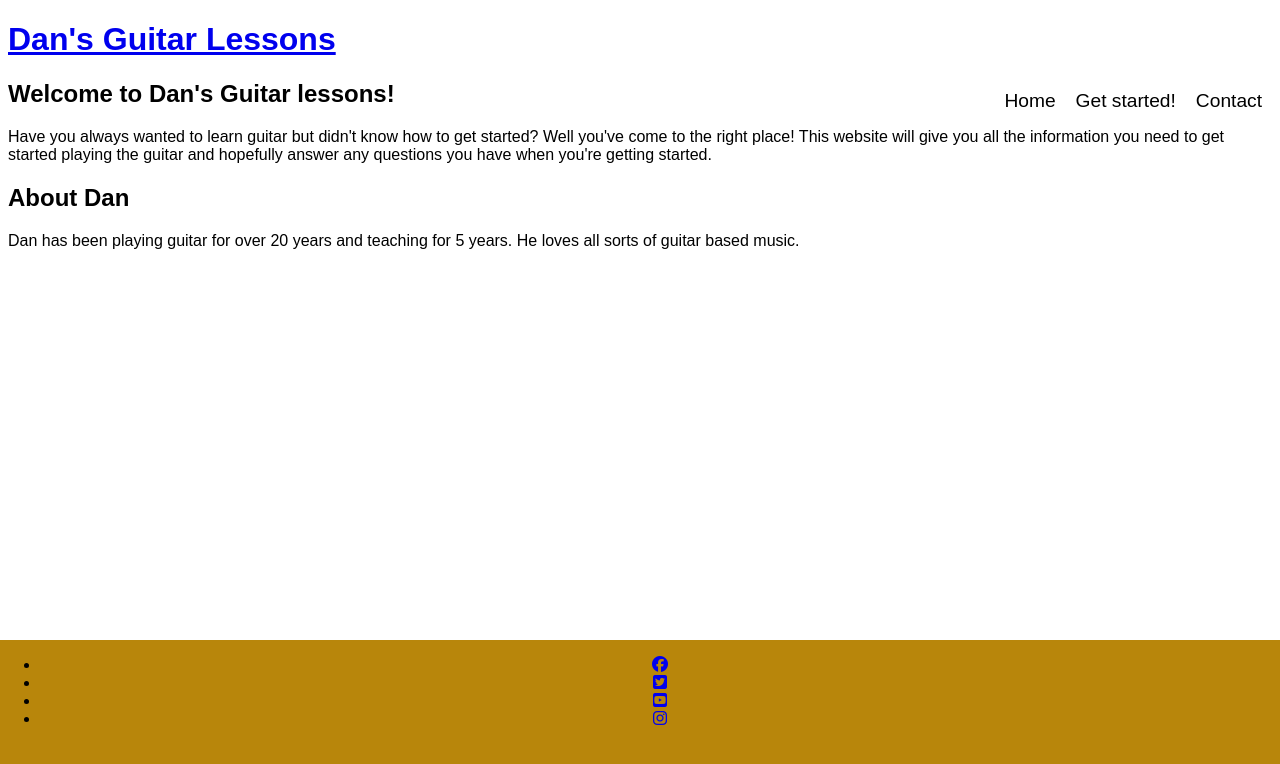
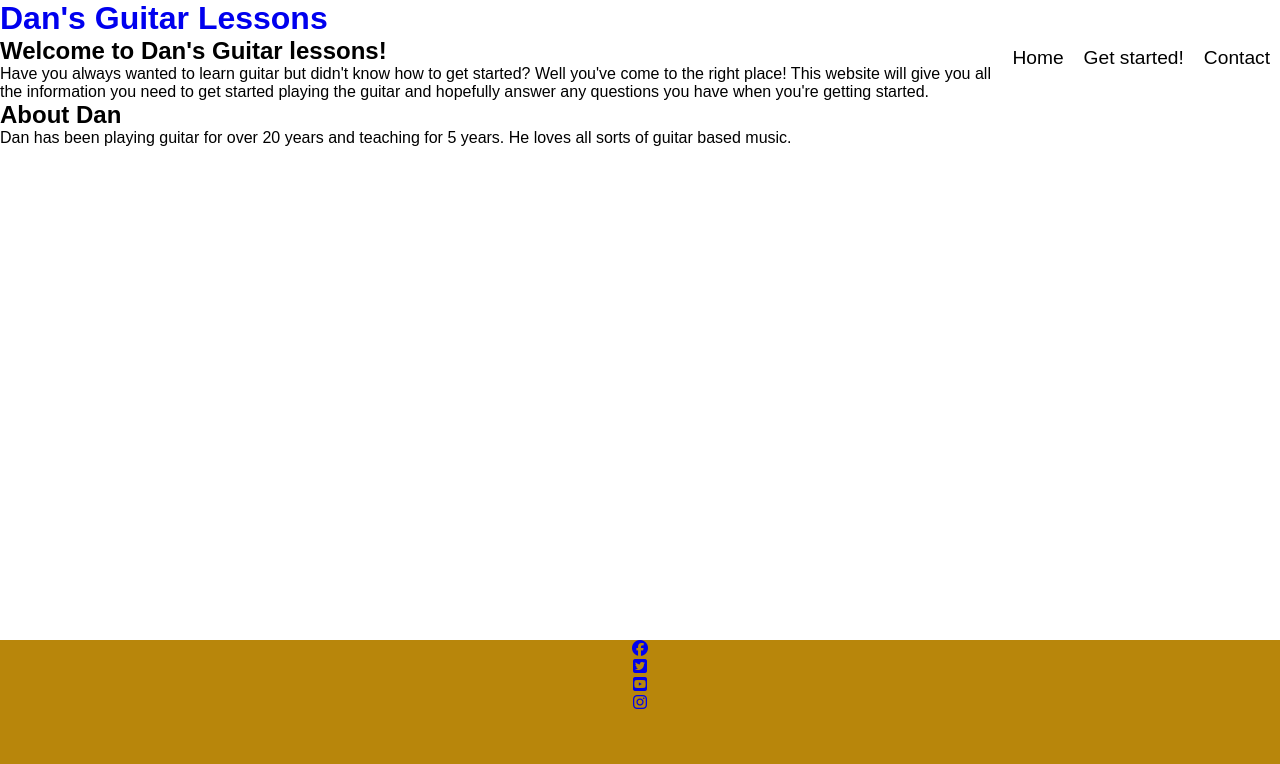
Before and after one commit to dmillar93/Dans-Guitar-Lessons, a plain HTML site: page index.html in a window 1280 px wide. Drawn offline with Linux system fonts and the light colour scheme.

Commit message:
style header

```diff
--- a/assets/css/style.css
+++ b/assets/css/style.css
@@ -1,10 +1,26 @@
 @import url('https://fonts.googleapis.com/css2?family=PT+Serif&display=swap');
+
+* {
+    margin: 0;
+    padding: 0;
+    list-style: none;
+    text-decoration: none;
+}
 
 body {
     font-family: pt setrif, sans-serif;
 }
 
 /* nav bar */
+
+.dan {
+    text-align: center;
+    margin: 20px;
+}
+
+#nav-bar {
+    background-color: antiquewhite;
+}
 
 #nav-bar li {
     display: inline;
@@ -24,4 +40,18 @@ footer {
     left: 0;
     bottom: 0;
     text-align: center;
+    list-style-type: none;
+    display: block;
 }
+
+/* #footer-elements {
+    position: fixed;
+    height: 20%;
+    width: 100%;
+    background-color: darkgoldenrod;
+    left: 0;
+    bottom: 0;
+    text-align: center;
+    list-style-type: none;
+    display: block;
+} */
--- a/index.html
+++ b/index.html
@@ -13,7 +13,7 @@
 </head>
 
 <body>
-    <a href="index.html">
+    <a id="dan" href="index.html">
         <h1>Dan's Guitar Lessons</h1>
     </a>
     <header>
@@ -26,17 +26,18 @@
         </nav>
     </header>
     <section>
-        <h2 class="">Welcome to Dan's Guitar lessons!</h2>
+        <h2 class="head-text">Welcome to Dan's Guitar lessons!</h2>
         <p>Have you always wanted to learn guitar but didn't know how to get started? Well you've come to the right
             place! This website will give you all the information you need to get started playing the guitar and
             hopefully answer any questions you have when you're getting started.</p>
     </section>
-    <section>
+    <section id="about-text">
         <h2>About Dan</h2>
         <p>Dan has been playing guitar for over 20 years and teaching for 5 years. He loves all sorts of guitar based
             music.</p>
     </section>
     <footer>
+        <div id="footer-elements">
             <ul class="social-networks">
                 <li>
                     <a href="https://facebook.com" target="_blank" rel="noopener"
@@ -44,7 +45,8 @@
                 </li>
                 <li>
                     <a href="https://twitter.com" target="_blank" rel="noopener"
-                    aria-label="Visit our twitter page (Opens in a new tab)"><i class="fab fa-twitter-square"></i></a>
+                        aria-label="Visit our twitter page (Opens in a new tab)"><i
+                            class="fab fa-twitter-square"></i></a>
                 </li>
                 <li>
                     <a href="https://youtube.com" target="_blank" rel="noopener"
@@ -53,9 +55,12 @@
                 </li>
                 <li>
                     <a href="https://instagram.com" target="_blank" rel="noopener"
-                    aria-label="Visit our instagram channel (Opens in a new tab)"><i class="fab fa-instagram"></i></a>
+                        aria-label="Visit our instagram channel (Opens in a new tab)"><i
+                            class="fab fa-instagram"></i></a>
                 </li>
             </ul>
+        </div>
+
     </footer>
 
     <script src="https://kit.fontawesome.com/93f517126b.js" crossorigin="anonymous"></script>
```
Lines whose indentation alone changed are shown as unchanged.
